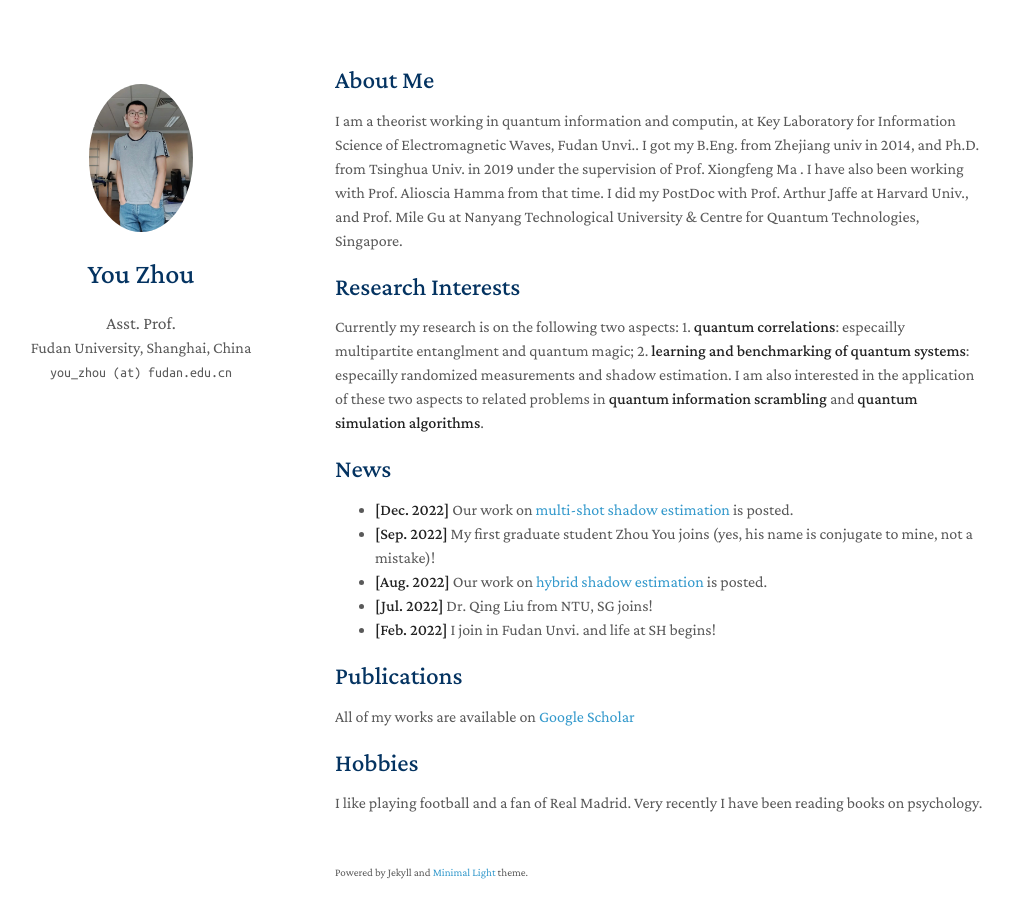
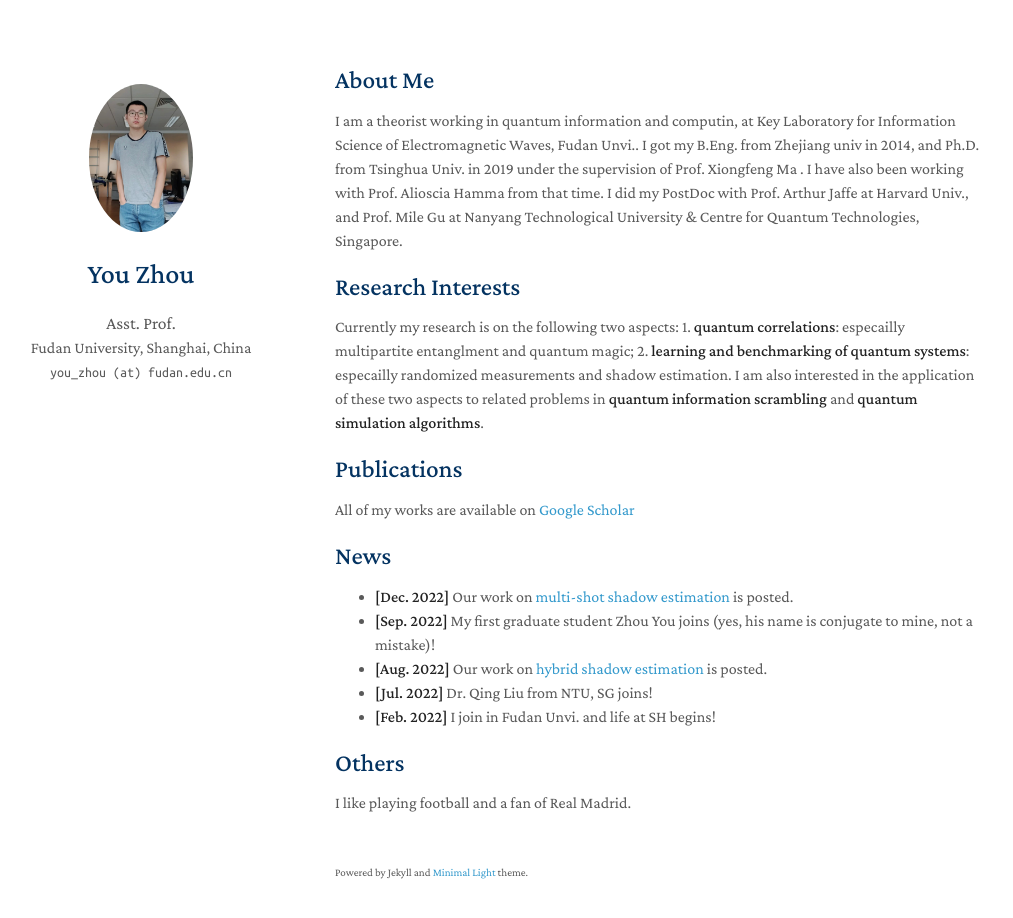
Before and after one commit to youzhoutravel/homepage1, a Jekyll site: the page built from index.md, in a window 1280 px wide and 953 px high. Shown: the top 918 px of the window, without its empty margins (135-1148 px from the left). Built offline with Jekyll 4.4.1, drawn with Linux system fonts in a browser that asks for light colours; nearby versions of some CDN libraries; a style sheet for code colours, icons or effects is not loaded; our own code applies the rules of GitHub Pages for plain Markdown files.

Commit message:
Update index.md

```diff
--- a/index.md
+++ b/index.md
@@ -16,10 +20,6 @@ Currently my research is on the following two aspects: 1. **quantum correlations
 - **[Jul. 2022]** Dr. Qing Liu from NTU, SG joins!
 - **[Feb. 2022]** I join in Fudan Unvi. and life at SH begins!
 
-## Publications
 
-All of my works are available on [Google Scholar](https://scholar.google.com/citations?view_op=list_works&hl=en&hl=en&user=oQ_tbtYAAAAJ&sortby=pubdate)
-
-
-## Hobbies
-I like playing football and a fan of Real Madrid. Very recently I have been reading books on psychology.
+## Others
+I like playing football and a fan of Real Madrid.
```
Also changed, not shown: other parts of index.md (+4 -0 lines).
